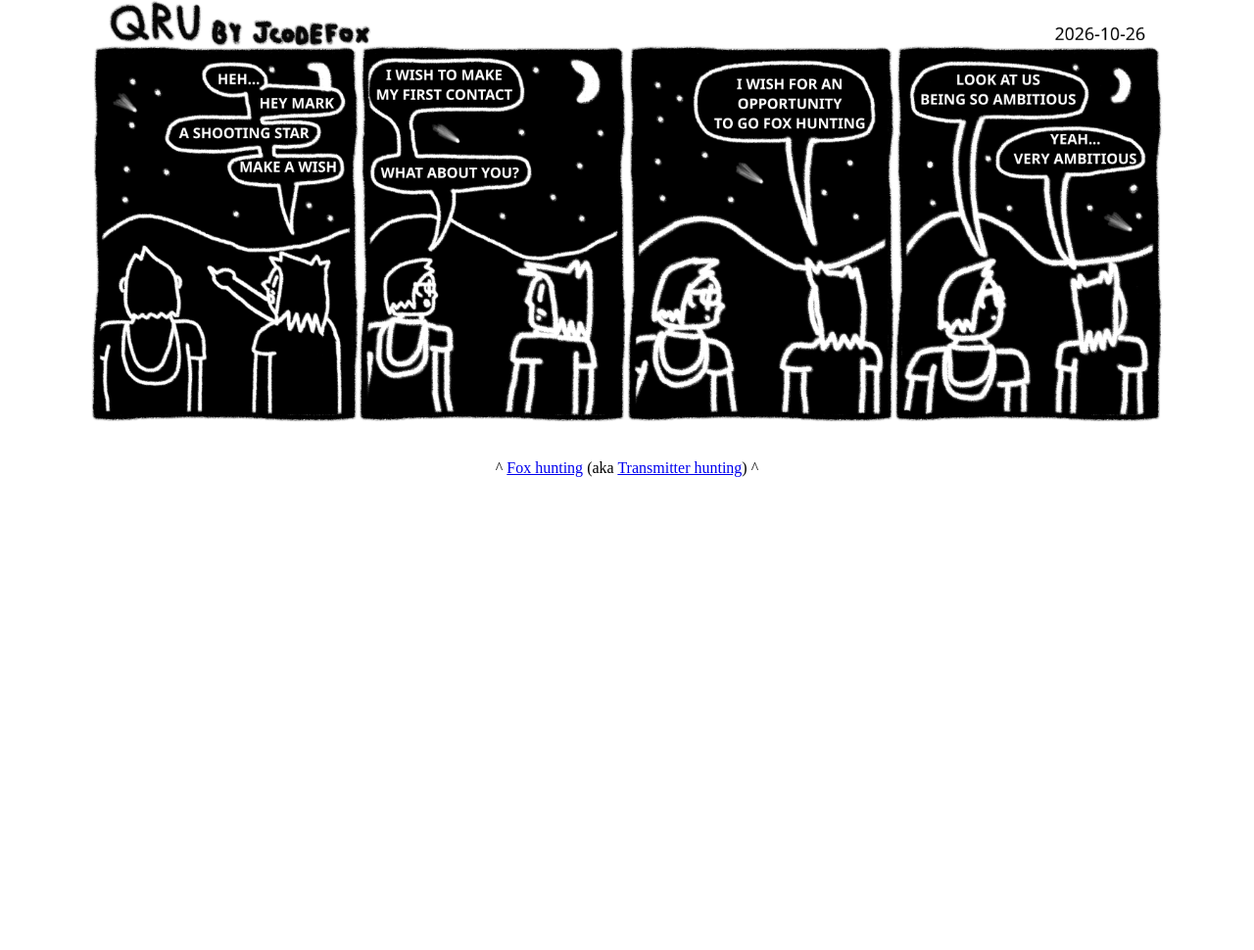
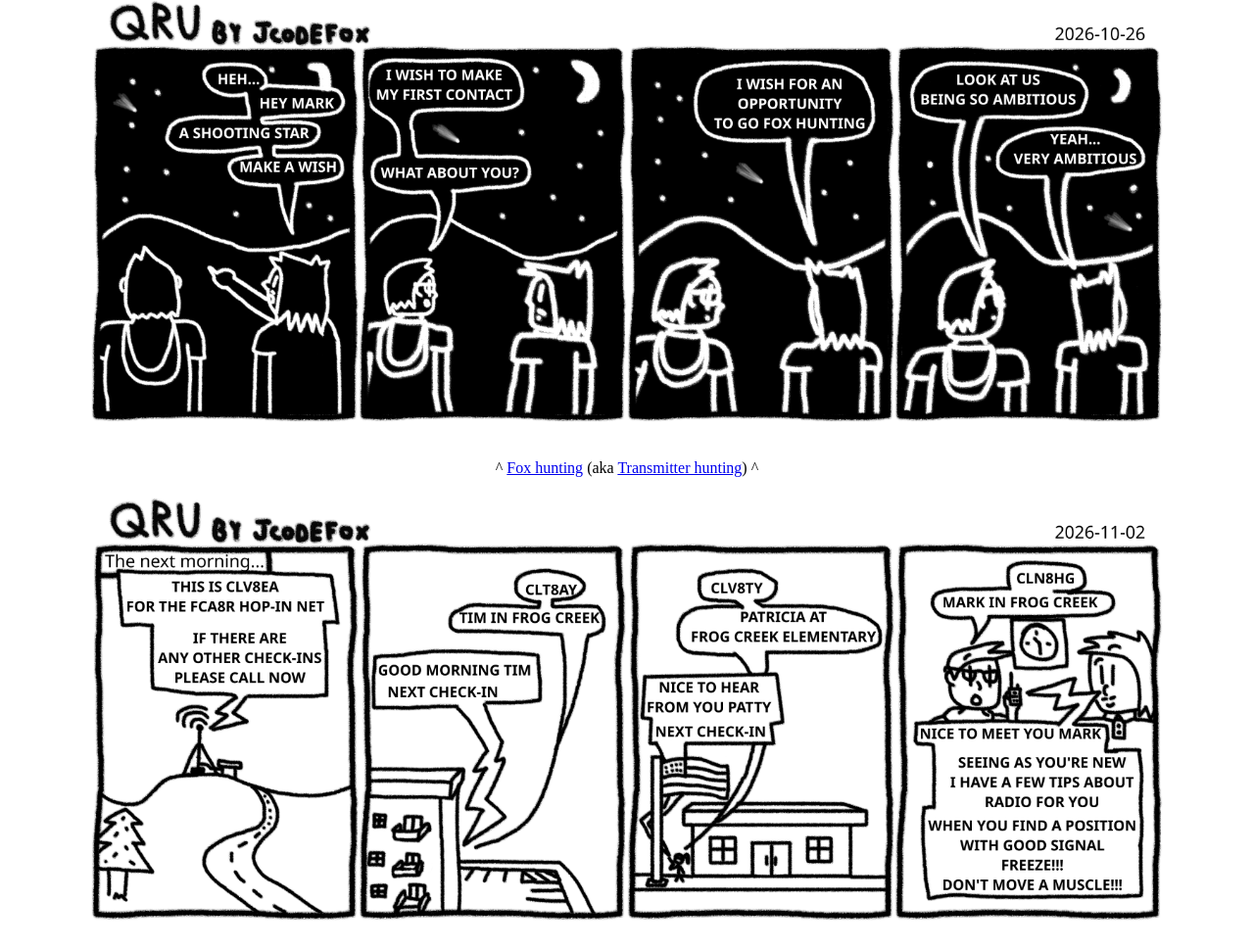
Before and after one commit to Jcodefox/jcodefox.github.io, a plain HTML site: page qru.html in a window 1280 px wide. Shown: the part 979-1949 px from the top of the page at 98% size. Before the commit the page ends 1482 px from the top, so only its background shows below. Drawn offline with Linux system fonts and the light colour scheme.

Commit message:
Add qru_0003

```diff
--- a/qru.html
+++ b/qru.html
@@ -26,5 +26,8 @@
       <img src="./images/webcomic/qru_0002.png" width="90%" class="center"></img>
       <p>^ <a href="./qru_glossary.html#transmitter_hunting">Fox hunting</a> (aka <a href="./qru_glossary.html#transmitter_hunting">Transmitter hunting</a>) ^</p>
     </div>
+    <div width="90%" class="center">
+      <img src="./images/webcomic/qru_0003.png" width="90%" class="center"></img>
+    </div>
   </body>
 </html>
```
Also changed, not shown: images/webcomic/qru_0003.png (added).
